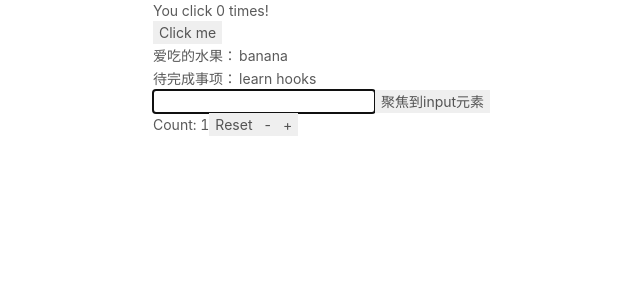
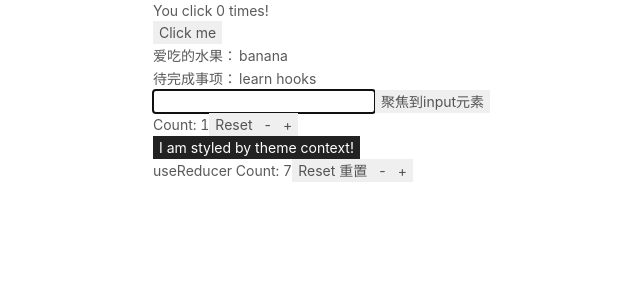
Before and after one commit to 7986LiChang/my-react-app, a React app: page / in a window 1280 px wide. Shown: the top 300 px of the page, without its empty margins (112-752 px from the left). Built offline with nearby package versions, Linux system fonts and the light colour scheme.

Commit message:
useContext、useReducer

```diff
--- a/src/App.jsx
+++ b/src/App.jsx
@@ -7,7 +7,9 @@
 import React from 'react';
 // import RankCarousel from "./component/rankCarousel";
 // import Header from "./component/header";
-import {MyHook, Counter} from './component/hook';
+import {MyHook, Counter} from './component/hook/useStateOrUseEffect';
+import {CounterUseContext} from './component/hook/useContext';
+import {CounterUseReducer} from './component/hook/useReducer';
 import AutoFocusTextInput from './component/ref';
 
 export default class App extends React.Component{
@@ -19,6 +21,8 @@ export default class App extends React.Component{
                 <MyHook />
                 <AutoFocusTextInput />
                 <Counter initialCount={1}/>
+                <CounterUseContext />
+                <CounterUseReducer initialCount={5} />
             </div>
         );
     }
--- /dev/null
+++ b/src/component/hook/useContext.jsx
@@ -0,0 +1,56 @@
+/**
+ * @file useContext.js
+ * @author: cdlichang1
+ * @describe: useContext hook使用 context值变化时重新渲染
+ * @create: 2020-04-14 16:31
+ */
+import React, {useContext} from 'react';
+
+const themes = {
+    light: {
+        foreground: '#000000',
+        background: '#eeeeee'
+    },
+    dark: {
+        foreground: '#ffffff',
+        background: '#222222'
+    }
+};
+
+const ThemeContext = React.createContext(themes.light);
+
+/**
+ * 首先使用React.createContext创建1个上下文context对象，传入默认值
+ * 然后在上层组件中使用<MyContext.Provider>为下层组件提供context，并通过props value传入，value必传
+ * 在下层组件中通过useContext(MyContext)引入
+ * @returns {*}
+ * @constructor
+ */
+const CounterUseContext = () => {
+    return (
+        <ThemeContext.Provider value={themes.dark}>
+            <Toolbar />
+        </ThemeContext.Provider>
+    )
+};
+
+const Toolbar = () => {
+    return (
+        <div>
+            <ThemedButton />
+        </div>
+    )
+};
+
+const ThemedButton = () => {
+    const theme = useContext(ThemeContext);
+    return (
+        <button style={{background: theme.background, color: theme.foreground}}>
+            I am styled by theme context!
+        </button>
+    )
+};
+
+export {
+    CounterUseContext
+}
--- /dev/null
+++ b/src/component/hook/useReducer.jsx
@@ -0,0 +1,42 @@
+/**
+ * @file useReducer.js
+ * @author: cdlichang1
+ * @describe: useReducer hook，基础hook的变体。useState的替代方案。
+ * @create: 2020-04-14 17:02
+ */
+import React, {useReducer} from 'react';
+
+// useReducer()中初始化state的函数
+const init = (initialCount) => {
+    return {
+        count: initialCount + 2
+    }
+};
+
+const reducer = (state, action) => {
+    switch (action.type) {
+        case 'increment':
+            return {count: state.count + 1};
+        case 'decrement':
+            return {count: state.count - 1};
+        default:
+            throw new Error();
+    }
+};
+
+const CounterUseReducer = ({initialCount}) => {
+    // useReducer接收3个参数，reducer，初始值，init方法。返回处理后的state及与其配套的dispatch
+    const [state, dispatch] = useReducer(reducer, initialCount, init);
+    return (
+        <div>
+            useReducer Count: {state.count}
+            <button onClick={() => dispatch({type: 'reset', payload: initialCount})}>Reset 重置</button>
+            <button onClick={() => dispatch({type: 'decrement'})}>-</button>
+            <button onClick={() => dispatch({type: 'increment'})}>+</button>
+        </div>
+    )
+};
+
+export {
+    CounterUseReducer
+}
--- a/src/component/hook/index.jsx
+++ b/src/component/hook/useStateOrUseEffect.jsx
@@ -15,7 +15,7 @@ function MyHook() {
     // 每次render渲染后都会执行，包括第1次。传入空数组表示只执行1次。
     useEffect(() => {
         document.title = `you click ${count} times`
-    }, []);
+    });
 
     return (
         <div>
```
